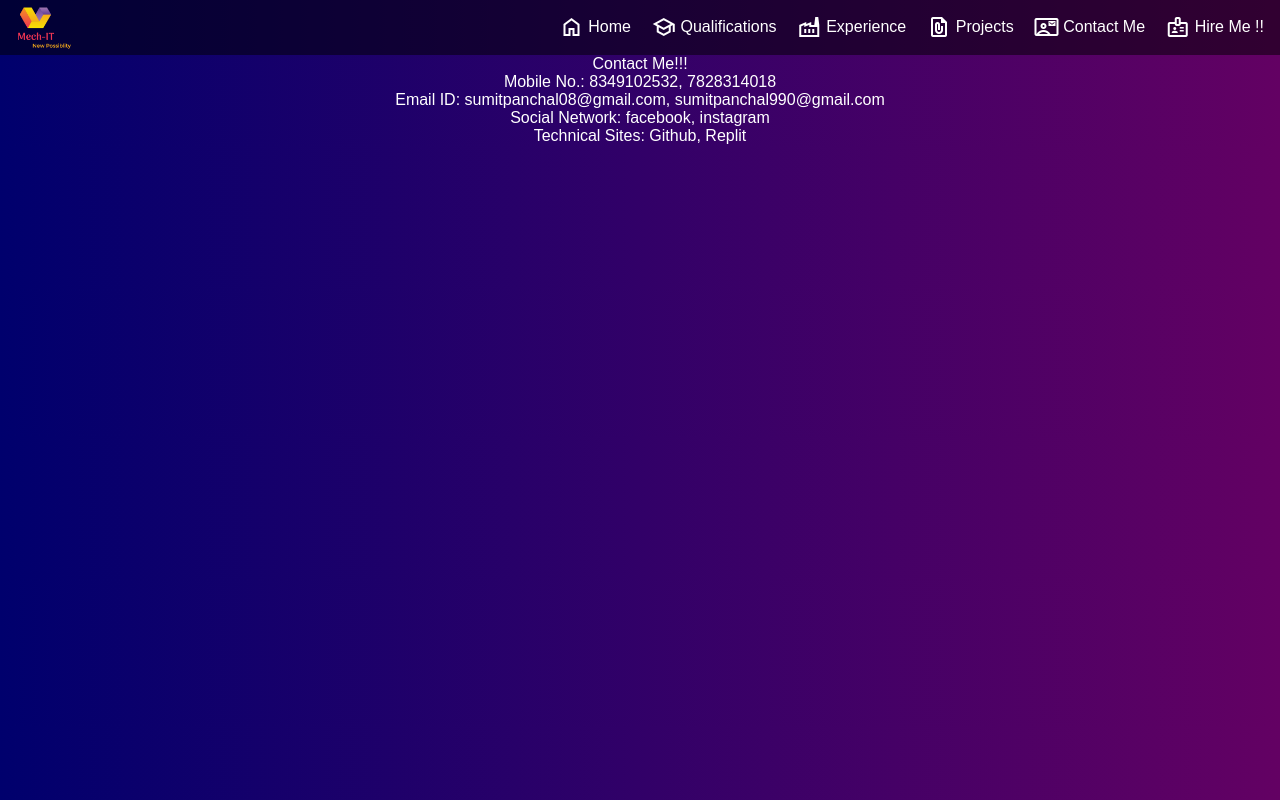
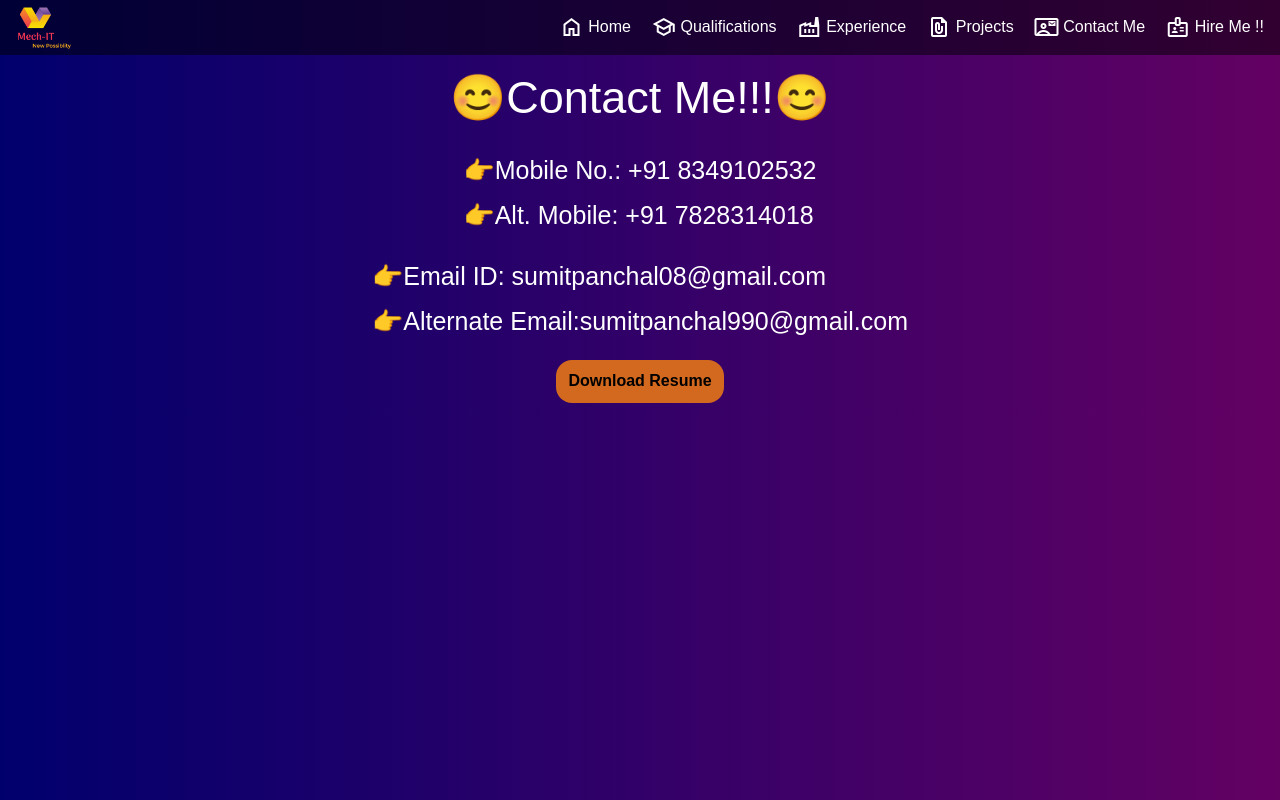
Before and after one commit to Sumitpanchal1993/mechit, a React (Create React App) app: page /contact in a window 1280 px wide. Built offline with nearby package versions, Linux system fonts and the light colour scheme.

Commit message:
Contact Section Updated

```diff
--- a/src/Assly/Contact.css
+++ b/src/Assly/Contact.css
@@ -4,3 +4,18 @@
     justify-content: center;
     flex-direction: column;
 }
+
+.cont_head >p{
+    font-size: 45px;
+    margin: 1rem;
+}
+
+.cont_data p{
+ font-size: 25px;
+ margin: 1rem;
+}
+
+p>a{
+    text-decoration: none;
+    color: white;
+}
--- a/src/Assly/Contact.jsx
+++ b/src/Assly/Contact.jsx
@@ -4,21 +4,28 @@ import './Contact.css'
 function Contact() {
   return (
     <div className='cont_base'>
-      <div>
-        Contact Me!!!
+      <div className='cont_head'>
+        <p>
+          😊Contact Me!!!😊
+        </p>
+
       </div>
-      <div>
-        Mobile No.: 8349102532, 7828314018
+      <div className='cont_data'>
+        {/* <span class="material-symbols-outlined">phone_iphone</span> */}
+        <p>
+          👉Mobile No.: <a href="tel:8349102532">+91 8349102532</a>
+        </p>
+        <p>👉Alt. Mobile: <a href="tel:8349102532">+91 7828314018</a></p>
       </div>
-      <div>
-        Email ID: sumitpanchal08@gmail.com, sumitpanchal990@gmail.com
+      <div className='cont_data'>
+        {/* <span class="material-symbols-outlined">mail</span> */}
+        <p>👉Email ID: <a href="mailto: sumitpanchal08@gmail.com ">sumitpanchal08@gmail.com </a></p>
+        <p>👉Alternate Email:<a href="mailto: sumitpanchal990@gmail.com ">sumitpanchal990@gmail.com </a> </p>
       </div>
-      <div>
-        Social Network: facebook, instagram
-      </div>
-      <div>
-        Technical Sites: Github, Replit
-      </div>
+
+      <a href="Resume Sumit Panchal.pdf" download={'Resume Sumit.pdf'}>
+        <button>Download Resume</button>
+      </a>
     </div>
   )
 }
--- a/src/Assly/Project.css
+++ b/src/Assly/Project.css
@@ -1,7 +1,5 @@
 div.project{
-    background-image: url(../Media/ProjectBg.jpeg);
-    background-size: cover;
-    background-repeat: no-repeat;
+
 }
 
 .project_list{
```
Also changed, not shown: 2 other files (tests, documents, lock files or other folders).
